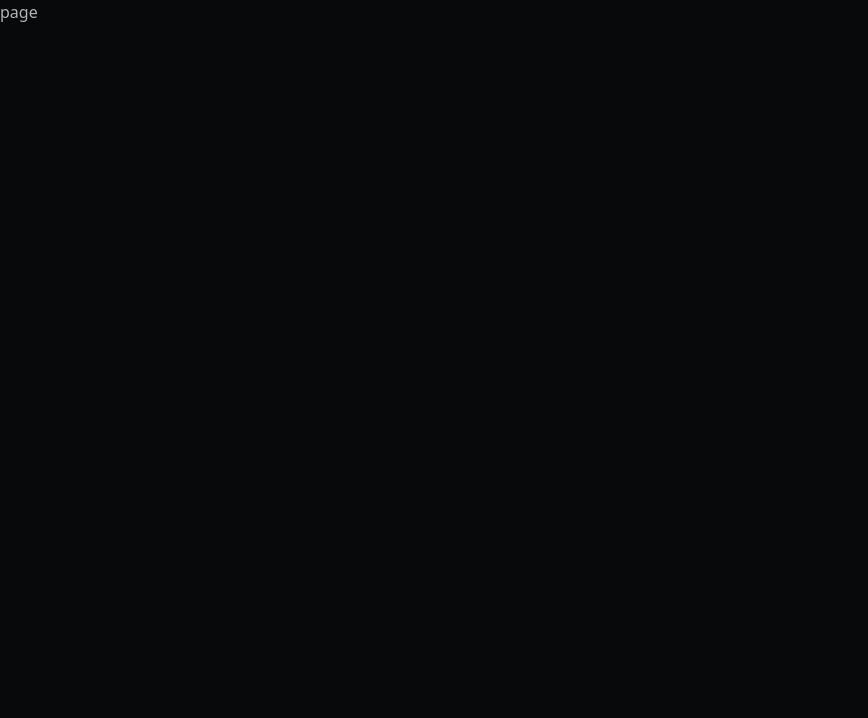
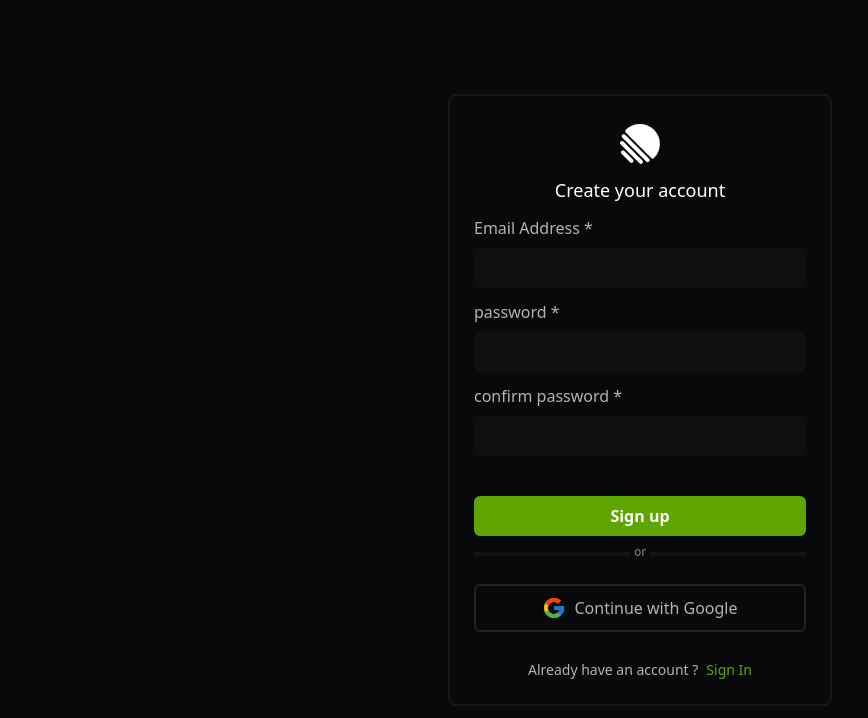
Before and after one commit to NikhilKatkuri/streamify-frontend, a Next.js app: page /auth/signup in a window 1280 px wide. Shown: the top 718 px of the page, without its empty margins (0-868 px from the left). Built offline with nearby package versions, Linux system fonts and the light colour scheme.

Commit message:
feat(toast):implemented basic in web Toast notification

```diff
--- a/src/app/auth/page.tsx
+++ b/src/app/auth/page.tsx
@@ -1,11 +1,14 @@
+'use client';
+import { useToast } from '@/context/ToastContext';
 import Image from 'next/image';
 import Link from 'next/link';
 import React from 'react';
 
-function page() {
+function Login() {
+  const { addToast } = useToast();
   return (
     <div className="flex h-screen w-screen items-center justify-center">
-      <div className="mx-auto h-auto min-h-64 w-full flex-col rounded-lg border border-white/5 p-6 max-sm:max-w-[90%] sm:max-w-96">
+      <div className="mx-auto h-auto min-h-64 w-full max-w-96 flex-col rounded-lg border border-white/5 p-6 max-[500px]:max-w-[95%]">
         <div className="flex h-full w-full flex-col justify-center gap-3">
           <div className="flex w-full flex-col justify-center text-center">
             <Image
@@ -43,7 +46,12 @@ function page() {
                 </div>
               </div>
             </div>
-            <button className="transition-150 bg-primary mt-3 flex w-full items-center justify-center rounded-md py-2">
+            <button
+              onClick={() => {
+                addToast('Login successful', 'success');
+              }}
+              className="transition-150 bg-primary mt-3 flex w-full items-center justify-center rounded-md py-2"
+            >
               <span className="font-semibold text-white">Login</span>
             </button>
             <div className="my-4 flex w-full flex-col items-center gap-2">
@@ -71,7 +79,12 @@ function page() {
                 </span>
                 <div className="bg-Bg-level-2 h-1 w-full"></div>
               </div>
-              <button className="transition-150 mt-3 flex w-full items-center justify-center rounded-md border-2 border-white/10 py-2.5 hover:border-white/15">
+              <button
+                onClick={() => {
+                  addToast('Login successful', 'success');
+                }}
+                className="transition-150 mt-3 flex w-full items-center justify-center rounded-md border-2 border-white/10 py-2.5 hover:border-white/15"
+              >
                 <span className="mr-2 font-semibold text-white">
                   {' '}
                   <Image
@@ -92,4 +105,4 @@ function page() {
   );
 }
 
-export default page;
+export default Login;
--- a/src/app/auth/signup/page.tsx
+++ b/src/app/auth/signup/page.tsx
@@ -1,7 +1,98 @@
+import Image from 'next/image';
+import Link from 'next/link';
 import React from 'react';
 
 function page() {
-  return <div>page</div>;
+  return (
+    <div className="flex h-screen w-screen items-center justify-center">
+      <div className="mx-auto h-auto min-h-64 w-full max-w-96 flex-col rounded-lg border-2 border-white/5 p-6 max-[500px]:max-w-[95%]">
+        <div className="flex h-full w-full flex-col justify-center gap-3">
+          <div className="flex w-full flex-col justify-center text-center">
+            <Image
+              src="/Streamify.svg"
+              alt="Streamify Logo"
+              height={48}
+              width={48}
+              className="mx-auto"
+            />
+            <p className="mt-2 text-lg font-medium text-white">
+              Create your account
+            </p>
+          </div>
+          <div className="flex w-full flex-col items-start gap-3">
+            <div className="flex w-full flex-col items-start">
+              <p className="mb-2 font-medium">Email Address * </p>
+              <input
+                type="text"
+                name=""
+                id=""
+                className="transition-150 bg-Bg-level-2/70 h-10 w-full rounded-md border border-transparent px-3 outline-0 focus:border-white/10"
+              />
+            </div>
+            <div className="flex w-full flex-col items-start">
+              <p className="mb-2 font-medium">password * </p>
+              <div className="relative flex w-full items-center">
+                <input
+                  type="text"
+                  name=""
+                  id=""
+                  className="transition-150 bg-Bg-level-2/70 h-10 w-full rounded-md border border-transparent px-3 outline-0 focus:border-white/10"
+                />
+                <div className="absolute top-0 right-0 h-10 w-10">
+                  <button></button>
+                </div>
+              </div>
+            </div>
+            <div className="flex w-full flex-col items-start">
+              <p className="mb-2 font-medium">confirm password * </p>
+              <div className="relative flex w-full items-center">
+                <input
+                  type="text"
+                  name=""
+                  id=""
+                  className="transition-150 bg-Bg-level-2/70 h-10 w-full rounded-md border border-transparent px-3 outline-0 focus:border-white/10"
+                />
+                <div className="absolute top-0 right-0 h-10 w-10">
+                  <button></button>
+                </div>
+              </div>
+            </div>
+            <div className="my-4 flex w-full flex-col items-center gap-2">
+              <button className="transition-150 bg-primary mt-3 flex w-full items-center justify-center rounded-md py-2">
+                <span className="font-semibold text-white">Sign up</span>
+              </button>
+              <div className="flex w-full items-center justify-center gap-1">
+                <div className="bg-Bg-level-2 h-1 w-full"></div>
+                <span className="mb-1 flex-shrink-0 text-xs text-white/50">
+                  or
+                </span>
+                <div className="bg-Bg-level-2 h-1 w-full"></div>
+              </div>
+              <button className="transition-150 mt-3 flex w-full items-center justify-center rounded-md border-2 border-white/10 py-2.5 hover:border-white/15">
+                <span className="mr-2 font-semibold text-white">
+                  {' '}
+                  <Image
+                    src="/icons/google.svg"
+                    alt="google-svg"
+                    height={24}
+                    width={24}
+                    className=""
+                  />
+                </span>
+                <span>Continue with Google</span>
+              </button>
+            </div>
+            <div className="flex w-full items-center justify-center *:text-sm">
+              <p className="">Already have an account ?</p>
+              <Link href="/auth" className="text-primary ml-2 hover:underline">
+                Sign In
+              </Link>
+            </div>
+          </div>
+        </div>
+      </div>
+    </div>
+  );
 }
 
 export default page;
--- a/src/app/layout.tsx
+++ b/src/app/layout.tsx
@@ -3,6 +3,8 @@ import type { Metadata } from 'next';
 import { Onest } from 'next/font/google';
 // styles
 import '../styles/globals.css';
+import { ToastProvider } from '@/context/ToastContext';
+import ToastContainer from '@/components/common/ToastContainer';
 
 const onest = Onest({
   variable: '--font-onest',
@@ -25,7 +27,12 @@ export default function RootLayout({
 }>) {
   return (
     <html lang="en">
-      <body className={`${onest.variable} antialiased`}>{children}</body>
+      <body className={`${onest.variable} antialiased`}>
+        <ToastProvider>
+          {children}
+          <ToastContainer />
+        </ToastProvider>
+      </body>
     </html>
   );
 }
--- /dev/null
+++ b/src/components/common/ToastContainer.tsx
@@ -0,0 +1,66 @@
+'use client';
+
+import { useToast } from '@/context/ToastContext';
+import { useEffect, useState } from 'react';
+
+export default function ToastContainer() {
+  const { toasts, removeToast } = useToast();
+  const [visibleToToasts, setVisibleToasts] = useState<number[]>([]);
+
+  useEffect(() => {
+    setVisibleToasts(toasts.map(t => t.id));
+  }, [toasts, removeToast]);
+
+  return (
+    <div className="fixed top-4 right-4 z-50 flex w-full flex-col gap-4 sm:w-96">
+      {toasts.map(toast => (
+        <div
+          key={toast.id}
+          onClick={() => removeToast(toast.id)}
+          role="alert"
+          aria-live="assertive"
+          className={`relative flex transform cursor-pointer items-center gap-3 rounded-xl bg-gradient-to-r p-5 text-white transition-all duration-500 ease-in-out ${visibleToToasts.includes(toast.id) ? 'translate-x-0 opacity-100' : 'translate-x-full opacity-0'} ${
+            toast.type === 'success'
+              ? 'border-teal-400/50 from-teal-500/30 via-teal-600/50 to-teal-700/30 hover:shadow-teal-500/30'
+              : toast.type === 'error'
+                ? 'border-red-400/50 from-red-500/30 via-red-600/50 to-red-700/30 hover:shadow-red-500/30'
+                : 'border-blue-400/50 from-blue-500/30 via-blue-600/50 to-blue-700/30 hover:shadow-blue-500/30'
+          } border shadow-lg before:absolute before:inset-0 before:rounded-xl before:bg-gradient-to-r before:opacity-20 before:transition-opacity before:duration-300 before:content-[''] hover:scale-105 hover:shadow-xl before:hover:opacity-40 ${
+            toast.type === 'success'
+              ? 'before:from-teal-400/20 before:to-teal-600/20'
+              : toast.type === 'error'
+                ? 'before:from-red-400/20 before:to-red-600/20'
+                : 'before:from-blue-400/20 before:to-blue-600/20'
+          } `}
+        >
+          <span className="flex-1 text-sm font-medium tracking-wide">
+            {toast.message}
+          </span>
+          <button
+            className="rounded-full text-white/70 transition-colors duration-200 hover:text-white focus:ring-2 focus:ring-white/50 focus:ring-offset-2 focus:ring-offset-transparent focus:outline-none"
+            aria-label="Close toast"
+            onClick={e => {
+              e.stopPropagation();
+              removeToast(toast.id);
+            }}
+          >
+            <svg
+              className="h-5 w-5"
+              fill="none"
+              stroke="currentColor"
+              viewBox="0 0 24 24"
+              xmlns="http://www.w3.org/2000/svg"
+            >
+              <path
+                strokeLinecap="round"
+                strokeLinejoin="round"
+                strokeWidth="2"
+                d="M6 18L18 6M6 6l12 12"
+              />
+            </svg>
+          </button>
+        </div>
+      ))}
+    </div>
+  );
+}
--- /dev/null
+++ b/src/context/ToastContext.tsx
@@ -0,0 +1,44 @@
+// src/context/ToastContext.tsx
+'use client';
+
+import { createContext, useContext, useState, ReactNode } from 'react';
+
+type Toast = {
+  id: number;
+  message: string;
+  type?: 'success' | 'error' | 'info';
+};
+
+type ToastContextType = {
+  toasts: Toast[];
+  addToast: (_message: string, _type?: Toast['type']) => void;
+  removeToast: (_id: number) => void;
+};
+
+const ToastContext = createContext<ToastContextType | undefined>(undefined);
+
+export function ToastProvider({ children }: { children: ReactNode }) {
+  const [toasts, setToasts] = useState<Toast[]>([]);
+
+  const addToast = (message: string, type: Toast['type'] = 'info') => {
+    const id = Date.now();
+    setToasts(prev => [...prev, { id, message, type }]);
+    setTimeout(() => removeToast(id), 3000); // auto-remove after 3s
+  };
+
+  const removeToast = (_id: number) => {
+    setToasts(prev => prev.filter(toast => toast.id !== _id));
+  };
+
+  return (
+    <ToastContext.Provider value={{ toasts, addToast, removeToast }}>
+      {children}
+    </ToastContext.Provider>
+  );
+}
+
+export function useToast() {
+  const context = useContext(ToastContext);
+  if (!context) throw new Error('useToast must be used within ToastProvider');
+  return context;
+}
```
